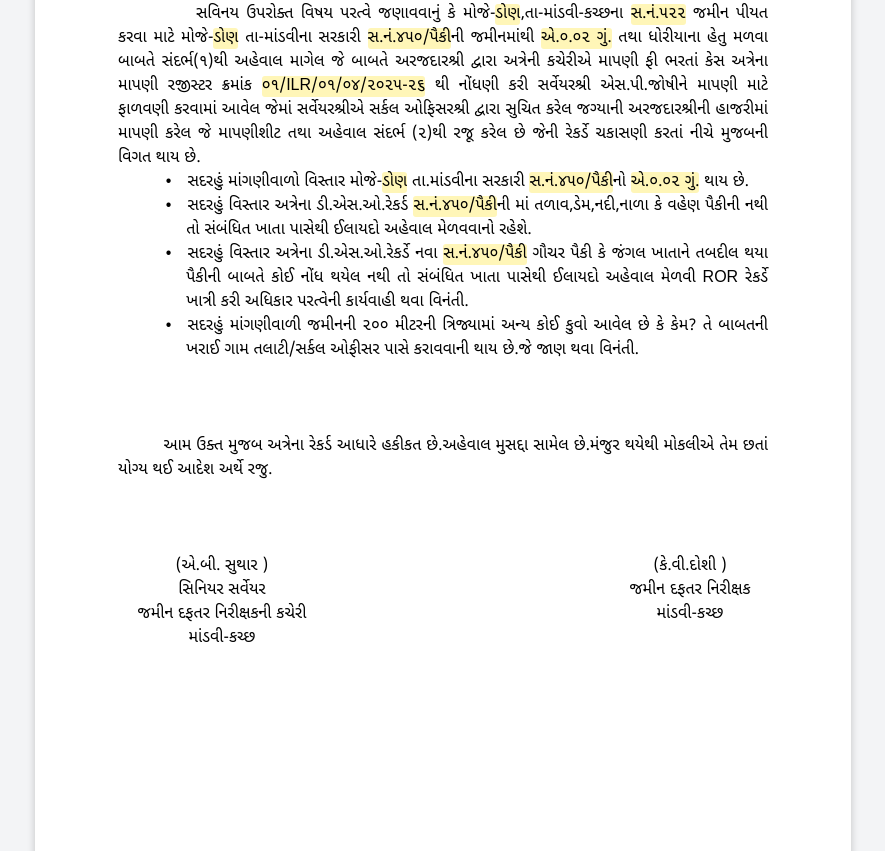
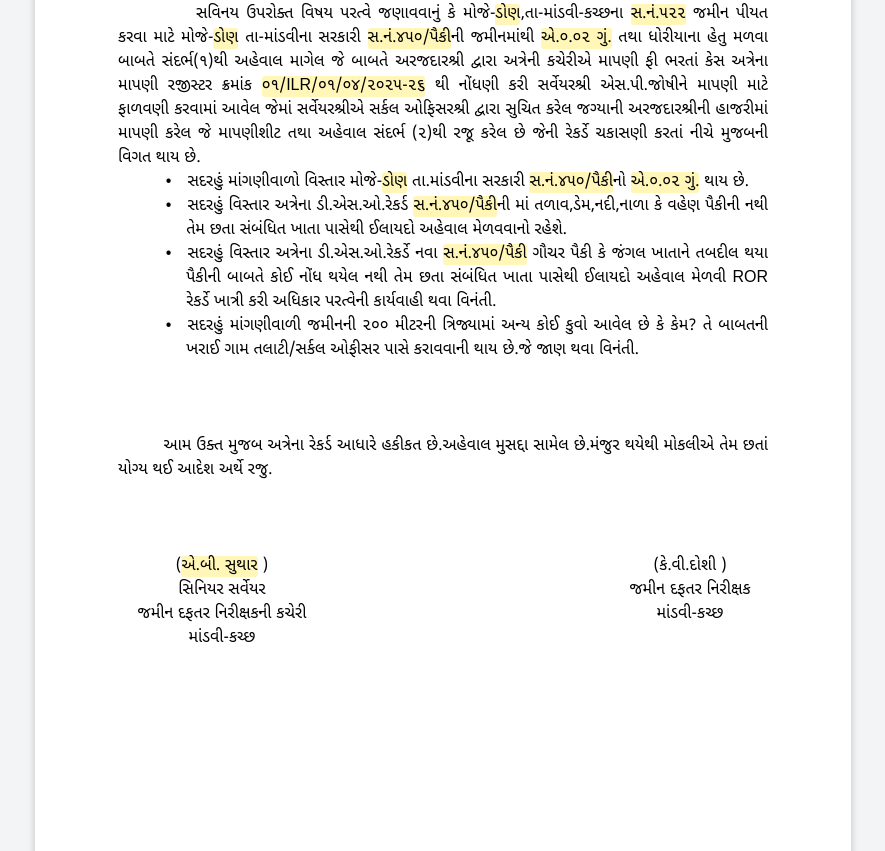
Before and after one commit to Monak-joshi/survey-report, a plain HTML site: page index.html in a window 1280 px wide. Shown: the part 1699-2550 px from the top of the page, without its empty margins (370-1255 px from the left). Drawn offline with Linux system fonts and the light colour scheme.

Commit message:
Update survey report generator
Co-authored-by: Copilot <223556219+Copilot@users.noreply.github.com>

```diff
--- a/index.html
+++ b/index.html
@@ -8,8 +8,8 @@
 .app{display:flex;gap:16px;padding:16px;align-items:flex-start}
 .panel{width:330px;flex:none;background:var(--card);border:1px solid var(--bd);border-radius:12px;padding:16px;position:sticky;top:16px;max-height:calc(100vh - 32px);overflow:auto}
 h1{font-size:17px;margin:0 0 12px}label{display:block;font-size:12px;margin:10px 0 3px;opacity:.8}
-input{width:100%;padding:8px;border:1px solid var(--bd);border-radius:8px;background:transparent;color:inherit;font:15px "Noto Sans Gujarati",Shruti,sans-serif}
-.btns{display:flex;gap:8px;margin-top:16px;flex-wrap:wrap}
+input,select{width:100%;padding:8px;border:1px solid var(--bd);border-radius:8px;background:transparent;color:inherit;font:15px "Noto Sans Gujarati",Shruti,sans-serif}
+select option{color:#000}.btns{display:flex;gap:8px;margin-top:16px;flex-wrap:wrap}
 button{flex:1;padding:10px;border:0;border-radius:8px;background:var(--ac);color:#fff;font-size:14px;cursor:pointer}
 button.s{background:transparent;color:var(--tx);border:1px solid var(--bd)}
 .hint{font-size:12px;opacity:.7;margin-top:10px;line-height:1.5}
@@ -32,7 +32,7 @@ span[data-k]{background:#fff6b8;border-radius:3px}
 <div class="hint">• અહીં ભરો કે જમણી બાજુ પીળા ભાગમાં સીધું લખો, બધે આપોઆપ બદલાશે.<br>• બાકીનું લખાણ પણ ક્લિક કરી સીધું એડિટ કરી શકાય.<br>• PDF: Print વિન્ડોમાં "Save as PDF" (પેપર: Legal) પસંદ કરો.<br>• તારીખ/નંબરના અંકો આપોઆપ ગુજરાતી થશે.</div></div>
 <div class="pages" id="doc"></div></div>
 <script>
-const F=[["date","તારીખ (પત્રની)","૦૯/૦૯/૨૦૨૬",1],["reg","માપણી રજીસ્ટર ક્રમાંક","૦૧/ILR/૦૧/૦૪/૨૦૨૫-૨૬",1],["village","અરજદારનું ગામ (મોજે)","ડોણ"],["gvillage","સરકારી જમીનનું ગામ (મોજે)","ડોણ"],["own","અરજદારનો સ.નં.","સ.નં.૫૨૨"],["gov","સરકારી સ.નં.","સ.નં.૪૫૦/પૈકી"],["area","ક્ષેત્રફળ","એ.૦.૦૨ ગું."],["a1","અરજદારનું નામ અને સરનામું","રાયમા રજાક જુસબ રહે. ડોણ"],["lno","આપશ્રીના પત્ર નં.","MKMO/0010/05/2026/2438"],["ldt","પત્રની તારીખ","૨૬/૦૬/૨૦૨૬",1],["sd","સર્વેયરશ્રીના અહેવાલની તારીખ","૦૪/૦૮/૨૦૨૬",1]];
+const F=[["date","તારીખ (પત્રની)","૦૯/૦૯/૨૦૨૬",1],["reg","માપણી રજીસ્ટર ક્રમાંક","૦૧/ILR/૦૧/૦૪/૨૦૨૫-૨૬",1],["village","અરજદારનું ગામ (મોજે)","ડોણ"],["gvillage","સરકારી જમીનનું ગામ (મોજે)","ડોણ"],["own","અરજદારનો સ.નં.","સ.નં.૫૨૨"],["gov","સરકારી સ.નં.","સ.નં.૪૫૦/પૈકી"],["area","ક્ષેત્રફળ","એ.૦.૦૨ ગું."],["a1","અરજદારનું નામ અને સરનામું","રાયમા રજાક જુસબ રહે. ડોણ"],["lno","આપશ્રીના પત્ર નં.","MKMO/0010/05/2026/2438"],["ldt","પત્રની તારીખ","૨૬/૦૬/૨૦૨૬",1],["sd","સર્વેયરશ્રીના અહેવાલની તારીખ","૦૪/૦૮/૨૦૨૬",1],["sv","સહી: સિનિયર સર્વેયર","એ.બી. સુથાર",0,["એ.બી. સુથાર","એસ.કે.નકુમ"]]];
 const D={};F.forEach(f=>D[f[0]]=f[2]);let S={...D};
 try{const o=JSON.parse(localStorage.getItem("ll")||"{}");F.forEach(f=>{if(o[f[0]])S[f[0]]=o[f[0]]})}catch(e){}
 const g=s=>s.replace(/[0-9]/g,d=>"૦૧૨૩૪૫૬૭૮૯"[d]);
@@ -44,11 +44,11 @@ const vs=(a,third)=>B("","data-l=16",`વિષય : મોજે-${V},તા-
 const intro=`સવિનય ઉપરોક્ત વિષય પરત્વે જણાવવાનું કે મોજે-${V},તા-માંડવી-કચ્છના ${OWN} જમીન પીયત કરવા માટે મોજે-${GV} તા-માંડવીના સરકારી ${GOV}ની જમીનમાંથી ${AREA} તથા ધોરીયાના હેતુ મળવા બાબતે સંદર્ભ(૧)થી અહેવાલ માગેલ જે બાબતે અરજદારશ્રી દ્વારા અત્રેની કચેરીએ માપણી ફી ભરતાં કેસ અત્રેના માપણી રજીસ્ટર ક્રમાંક ${REG} થી નોંધણી કરી સર્વેયરશ્રી એસ.પી.જોષીને માપણી માટે ફાળવણી કરવામાં આવેલ જેમાં સર્વેયરશ્રીએ સર્કલ ઓફિસરશ્રી દ્વારા સુચિત કરેલ જગ્યાની અરજદારશ્રીની હાજરીમાં માપણી કરેલ જે માપણીશીટ તથા અહેવાલ સંદર્ભ (૨)થી રજૂ કરેલ છે `;
 const li=t=>B("","data-a=j data-l=10.5 data-h=3.5",`<span class="bu" contenteditable="false">•</span>${t}`);
 const b1=`સદરહું માંગણીવાળો વિસ્તાર મોજે-${GV} તા.માંડવીના સરકારી ${GOV}નો ${AREA} થાય છે.`,
-b2=`સદરહું વિસ્તાર અત્રેના ડી.એસ.ઓ.રેકર્ડ ${GOV}ની માં તળાવ,ડેમ,નદી,નાળા કે વહેણ પૈકીની નથી છતા સંબંધિત ખાતા પાસેથી ઈલાયદો અહેવાલ મેળવવાનો રહેશે.`,
+b2=`સદરહું વિસ્તાર અત્રેના ડી.એસ.ઓ.રેકર્ડ ${GOV}ની માં તળાવ,ડેમ,નદી,નાળા કે વહેણ પૈકીની નથી તેમ છતા સંબંધિત ખાતા પાસેથી ઈલાયદો અહેવાલ મેળવવાનો રહેશે.`,
 b3=`સદરહું વિસ્તાર અત્રેના ડી.એસ.ઓ.રેકર્ડે નવા ${GOV} ગૌચર પૈકી કે જંગલ ખાતાને તબદીલ થયા પૈકીની બાબતે કોઈ નોંધ થયેલ નથી તેમ છતા સંબંધિત ખાતા પાસેથી ઈલાયદો અહેવાલ મેળવી ROR રેકર્ડે ખાત્રી કરી અધિકાર પરત્વેની કાર્યવાહી થવા વિનંતી.`,
 b4="સદરહું માંગણીવાળી જમીનની ૨૦૦ મીટરની ત્રિજ્યામાં અન્ય કોઈ કુવો આવેલ છે કે કેમ? તે બાબતની ખરાઈ ગામ તલાટી/સર્કલ ઓફીસર પાસે કરાવવાની થાય છે.જે જાણ થવા વિનંતી.";
 const P1=`<div class="page">${head}`+B("row",'data-tabs=right:94 data-rp=6',`<div class="cell">નંબર:ડી.એસ.ઓ./એમ.આર.નં.મા.ક.${REG}</div><div class="cell">તા: ${DT}</div>`)+G+B("","","પ્રતિ,<br>મામલતદારશ્રી<br>માંડવી-કચ્છ")+G+vs(`${A1} તા-માંડવી કચ્છ.`,1)+G+B("","data-a=j data-f=12",intro+"તથા સંદર્ભ (૩) થી રેકર્ડ ચકાસણી થયેલ છે જેની સદર બાબતે માપણીશીટ તથા સંદર્ભ(૧)થી(૩) ની વિગતે નીચે મુજબ અભિપ્રાય થાય છે.")+G+li(b1)+li(b2)+li(b3)+li(b4)+G+G+B("","","બિડાણ: માપણીશીટની નકલ અસલ પ્રકરણ સાથે")+B("","data-a=c data-l=74","(કે.વી.દોશી )<br>જમીન દફતર નિરીક્ષક<br>માંડવી-કચ્છ.")+G+B("","",`નકલ રવાના: ${A1} તા-માંડવી કચ્છ.તરફ જાણ થવા માટે`)+`</div>`;
-const P2=`<div class="page">`+B("","","સાદર રજુ,")+G+G+vs(`${A1} તા-માંડવી`,0)+G+B("","data-a=j data-f=12",intro+"જેની રેકર્ડે ચકાસણી કરતાં નીચે મુજબની વિગત થાય છે.")+li(b1)+li(b2.replace("નથી છતા","નથી તો"))+li(b3.replace("તેમ છતા","તો"))+li(b4)+G+G+G+B("","data-a=j data-f=7","આમ ઉક્ત મુજબ અત્રેના રેકર્ડ આધારે હકીકત છે.અહેવાલ મુસદ્દા સામેલ છે.મંજુર થયેથી મોકલીએ તેમ છતાં યોગ્ય થઈ આદેશ અર્થે રજુ.")+G+G+G+B("row","data-a=c data-tabs=center:16,center:88",`<div class="cell" data-w=32>(એ.બી. સુથાર )<br>સિનિયર સર્વેયર<br>જમીન દફતર નિરીક્ષકની કચેરી<br>માંડવી-કચ્છ</div><div class="cell" data-w=24>(કે.વી.દોશી )<br>જમીન દફતર નિરીક્ષક<br>માંડવી-કચ્છ</div>`)+`</div>`;
+const P2=`<div class="page">`+B("","","સાદર રજુ,")+G+G+vs(`${A1} તા-માંડવી`,0)+G+B("","data-a=j data-f=12",intro+"જેની રેકર્ડે ચકાસણી કરતાં નીચે મુજબની વિગત થાય છે.")+li(b1)+li(b2)+li(b3)+li(b4)+G+G+G+B("","data-a=j data-f=7","આમ ઉક્ત મુજબ અત્રેના રેકર્ડ આધારે હકીકત છે.અહેવાલ મુસદ્દા સામેલ છે.મંજુર થયેથી મોકલીએ તેમ છતાં યોગ્ય થઈ આદેશ અર્થે રજુ.")+G+G+G+B("row","data-a=c data-tabs=center:16,center:88",`<div class="cell" data-w=32>(${k("sv")} )<br>સિનિયર સર્વેયર<br>જમીન દફતર નિરીક્ષકની કચેરી<br>માંડવી-કચ્છ</div><div class="cell" data-w=24>(કે.વી.દોશી )<br>જમીન દફતર નિરીક્ષક<br>માંડવી-કચ્છ</div>`)+`</div>`;
 const doc=document.getElementById("doc");doc.innerHTML=P1+P2;
 doc.querySelectorAll(".p,.cell").forEach(b=>{const d=b.dataset,s=b.style;
  if(d.a)s.textAlign={c:"center",j:"justify",r:"right"}[d.a]||"left";
@@ -56,7 +56,7 @@ doc.querySelectorAll(".p,.cell").forEach(b=>{const d=b.dataset,s=b.style;
  if(d.rp)s.paddingRight=d.rp+"%";if(d.w)s.width=d.w+"%";if(d.sz)s.fontSize=d.sz/2+"pt";if(d.b)s.fontWeight=700;});
 doc.contentEditable="true";
 const form=document.getElementById("form");
-F.forEach(f=>form.insertAdjacentHTML("beforeend",`<label>${f[1]}</label><input id="i_${f[0]}">`));
+F.forEach(f=>form.insertAdjacentHTML("beforeend",`<label>${f[1]}</label>`+(f[4]?`<select id="i_${f[0]}">${f[4].map(o=>`<option>${o}</option>`).join("")}</select>`:`<input id="i_${f[0]}">`)));
 function paint(skip){doc.querySelectorAll("[data-k]").forEach(e=>{if(e!==skip&&e.textContent!==S[e.dataset.k])e.textContent=S[e.dataset.k]});F.forEach(f=>{const i=document.getElementById("i_"+f[0]);if(i!==document.activeElement)i.value=S[f[0]]});try{localStorage.setItem("ll",JSON.stringify(S))}catch(e){}}
 F.forEach(f=>{const i=document.getElementById("i_"+f[0]);i.oninput=()=>{S[f[0]]=i.value;paint()};i.onblur=()=>{if(f[3]){S[f[0]]=g(i.value);i.value=S[f[0]];paint()}}});
 doc.addEventListener("input",e=>{const s=e.target.closest&&e.target.closest("[data-k]");if(s){S[s.dataset.k]=s.textContent;paint(s)}});
```
